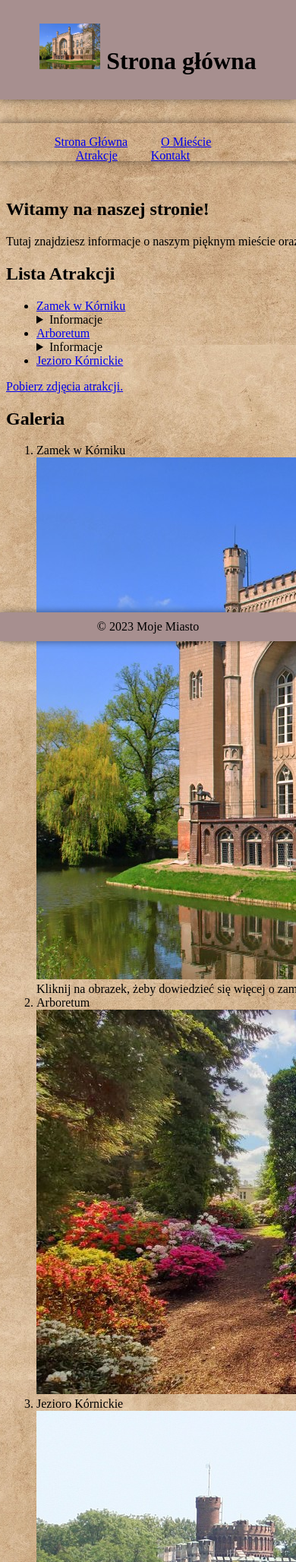
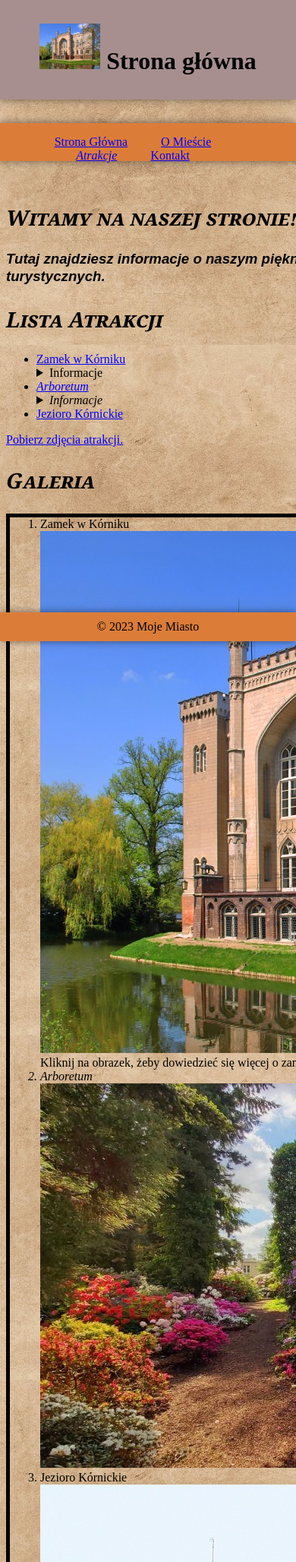
Before and after one commit to Weronika0101/City-website, a PHP site: page /atrakcje.html in a window 390 px wide; the page is wider, and only the part inside the window is pictured. Shown: the top 2056 px of that part at 76% size. Run offline with PHP 8.4, Linux system fonts and the light colour scheme.

Commit message:
7-10 done, 11 prawie, 12 todo

```diff
--- a/atrakcje.html
+++ b/atrakcje.html
@@ -62,9 +62,8 @@
         </section>
         <section>
             <h2>Galeria</h2>
-            <ol>
-                <li><div id="zamek">Zamek w Kórniku <a href="https://www.zamkipolskie.com/korni/korni.html"><img src="Zamek.jpg" alt="Zamek Kórnik"></a><br>Kliknij na obrazek, żeby dowiedzieć się więcej o zamku</div></li>
-
+            <ol class="simple-border">
+                <li><div id="zamek">Zamek w Kórniku <br><a href="https://www.zamkipolskie.com/korni/korni.html"><img src="Zamek.jpg" alt="Zamek Kórnik"></a><br>Kliknij na obrazek, żeby dowiedzieć się więcej o zamku</div></li>
 
                 <li><div id="arboretum">Arboretum <br><img src="arboretum.jpg" alt="Arboretum" ></div></li>
 
--- a/styles.css
+++ b/styles.css
@@ -103,7 +103,7 @@ ul#nav-bar>li {
 }
 /* Wielkość tekstu w pikselach */
 .pixels {
-    font-size: 17px;
+    font-size: 28px;
 }
 
 /* Wielkość tekstu w em */
@@ -120,3 +120,131 @@ ul#nav-bar>li {
 .percent {
     font-size: 120%;
 }
+
+h2 {
+    font-weight: bold;
+    font-style: italic;
+    font-variant: small-caps;
+    font-size: 28px;
+    line-height: 1.5;
+    font-family:Cambria, Cochin, Georgia, Times, 'Times New Roman', serif;
+}
+
+p {
+  font-weight: lighter;
+  font-style: normal;
+  font-variant: normal;
+  font-size: 14pt;
+  line-height: 1.2;
+  font-family: Arial, sans-serif;
+  width: 80%;
+}
+
+.simple-border {
+  border-width: 5px;
+  border-style: solid;
+  border-color: #000;
+}
+
+table {
+  width: 80%;
+  border-collapse: separate;
+  align-items: center;
+  text-align: center;
+}
+
+th, td {
+  padding: 4px;
+  border: 2px solid #432e11;
+}
+
+th {
+  background-color: #c08d37;
+  font-weight: bold;
+  font-size: 22px;
+}
+
+@media (max-width: 600px) {
+  footer {
+    background-color: rgb(219, 125, 57);
+  }
+  nav {
+      background-color: rgb(219, 125, 57);
+  }
+}
+
+a:active { /*???*/
+  color: green;
+}
+
+input:checked { /*???*/
+  border: 1px solid green;
+}
+
+input:disabled { /*???*/
+  background-color: #ccc;
+}
+
+p:empty { /*???*/
+  display: none;
+}
+
+input:enabled {
+  background-color: lightgreen;
+}
+
+p:first { /*???*/
+  font-weight: bold;
+}
+
+p:first-child { /*???*/
+  font-weight: bold;
+}
+
+input:focus {
+  border: 2px solid blue;
+}
+
+a:hover { /*???*/
+  color: red;
+}
+
+p:last-child {
+  font-style: italic;
+}
+
+p:last-of-type {
+  font-weight: bold;
+}
+
+a:link {
+  color: blue;
+}
+
+ol:not(.simple-border) { /*???*/
+  font-style: italic;
+}
+
+p:nth-child(odd) {
+  background-color: #d4a43b;
+}
+
+li:nth-last-child(2) {
+  font-style: italic;
+}
+
+span:only-child { /*???*/
+  color: red;
+}
+
+input:required {
+  border: 3px solid red;
+}
+
+a:visited {
+  color: purple;
+}
+
+#nav-bar:target { /*???*/
+  background-color: lightblue;
+}
```
